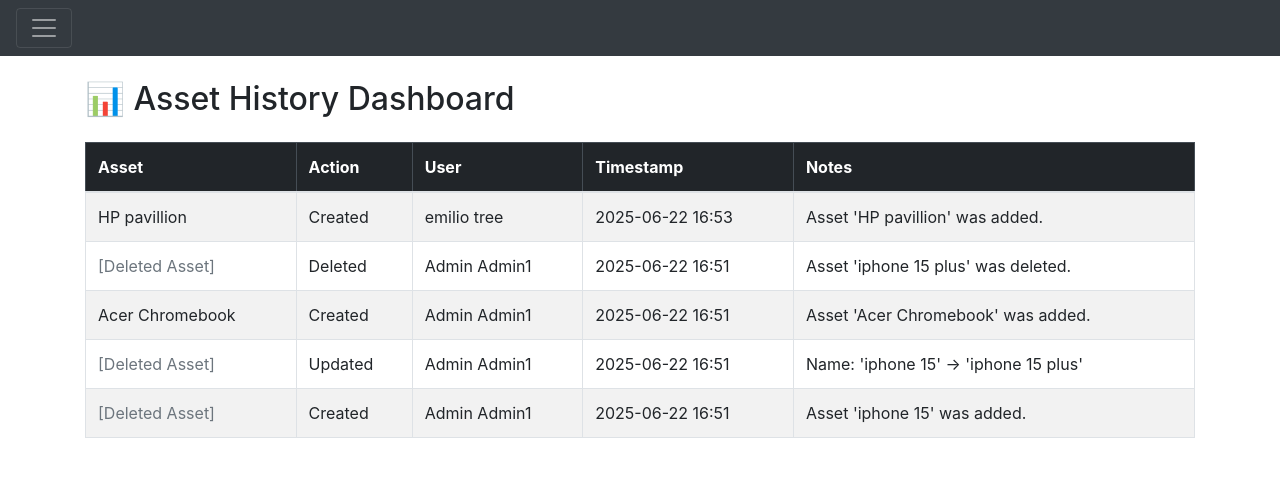
After one commit to EmilyMan2023/ITAssetManagement, a Flask app: page /dashboard in a window 1280 px wide. The commit adds this page. Shown: the top 477 px of the page. Run offline with Flask 3, Linux system fonts and the light colour scheme; a user stored in the database is signed in; some libraries are stand-ins or nearby versions.

Commit message:
adding asset history

```diff
--- a/website/templates/base.html
+++ b/website/templates/base.html
@@ -32,6 +32,7 @@
                 <div class="navbar-nav">
                     {% if user.is_authenticated %}
                     <a class="nav-item nav-link" id="home" href="/">Home</a>
+                    <a class="nav-item nav-link" id="dashboard" href="{{ url_for('views.dashboard') }}">Dashboard</a>
                     <a class="nav-item nav-link" id="logout" href="/logout">Logout</a>
                     {% else %}
                     <a class="nav-item nav-link" id="login" href="/login">Login</a>
@@ -58,6 +59,7 @@
                     <span aria-hidden="true">&times;</span>
                 </button>
             </div>
+
             {% endif %}
             {% endfor %}
         {% endif %}
--- /dev/null
+++ b/website/templates/dashboard.html
@@ -0,0 +1,40 @@
+{% extends "base.html" %}
+{% block title %}Dashboard{% endblock %}
+
+{% block content %}
+<br>
+<h2 class="mb-4">📊 Asset History Dashboard</h2>
+
+{% if history %}
+  <table class="table table-striped table-bordered">
+    <thead class="table-dark">
+      <tr>
+        <th>Asset</th>
+        <th>Action</th>
+        <th>User</th>
+        <th>Timestamp</th>
+        <th>Notes</th>
+      </tr>
+    </thead>
+    <tbody>
+      {% for entry in history %}
+        <tr>
+          <td>
+            {% if entry.asset %}
+                {{ entry.asset.asset_name }}
+            {% else %}
+                <span class="text-muted">[Deleted Asset]</span>
+            {% endif %}
+          </td>
+          <td>{{ entry.action }}</td>
+          <td>{{ entry.user.first_name }} {{ entry.user.last_name or '' }}</td>
+          <td>{{ entry.timestamp.strftime('%Y-%m-%d %H:%M') }}</td>
+          <td>{{ entry.notes }}</td>
+        </tr>
+      {% endfor %}
+    </tbody>
+  </table>
+{% else %}
+  <p class="text-muted">No asset activity recorded yet.</p>
+{% endif %}
+{% endblock %}
--- a/website/views.py
+++ b/website/views.py
@@ -1,8 +1,9 @@
 from flask import Blueprint, render_template, request, redirect, url_for, flash
 from flask_login import login_required, current_user
 from website.decorators import admin_only
-from website.models import Asset
+from website.models import Asset, Asset_History, User
 from . import db
+from datetime import datetime
 
 views = Blueprint('views', __name__)
 
@@ -12,8 +13,12 @@ def home():
     print("🔍 Current user ID:", current_user.id)
     print("🔒 Authenticated:", current_user.is_authenticated)
 
-    assets = Asset.query.filter_by(user_id=current_user.id).all()
-    return render_template("home.html", user=current_user, assets=assets)
+    from sqlalchemy import or_
+
+    assets = Asset.query.all()
+    all_users = User.query.all()
+
+    return render_template('home.html', user=current_user, assets=assets, all_users=all_users)
 
 
 
@@ -28,9 +33,13 @@ def add_asset():
     if request.method == 'POST':
         asset_name = request.form['asset_name']
         category = request.form['category']
-        purchase_date = float(request.form['purchase_date'])  # or validate/parse better
+        purchase_date = datetime.strptime(request.form['purchase_date'], '%Y-%m-%d').date()
         condition = request.form['condition']
         status = request.form['status']
+        assigned_user_id = request.form.get('assigned_to')  # Could be empty
+
+        assigned_id = int(assigned_user_id) if status == 'In Use' and assigned_user_id else None
+
 
         new_asset = Asset(
             asset_name=asset_name,
@@ -38,45 +47,109 @@ def add_asset():
             purchase_date=purchase_date,
             condition=condition,
             status=status,
-            user_id=current_user.id
+            created_by=current_user.id,
+            assigned_to=assigned_id
         )
 
         db.session.add(new_asset)
         db.session.commit()
+
+        history = Asset_History(
+            asset_id=new_asset.id,
+            user_id=current_user.id,
+            action="Created",
+            notes=f"Asset '{new_asset.asset_name}' was added."
+        )
+        db.session.add(history)
+        db.session.commit()
+
         flash('Asset added successfully!', category='success')
         return redirect(url_for('views.home'))
 
-    return render_template('add_asset.html', user=current_user)
-
+    all_users = User.query.all()
+    return render_template('add_asset.html', user=current_user, all_users=all_users)
 
 @views.route('/edit-asset/<int:id>', methods=['GET', 'POST'])
 @login_required
 def edit_asset(id):
-    asset = Asset.query.filter_by(id=id, user_id=current_user.id).first()
+    asset = Asset.query.get_or_404(id)
 
     if not asset:
         flash("Asset not found or you don't have permission to edit it.", category="error")
         return redirect(url_for('views.home'))
 
     if request.method == 'POST':
-        asset.asset_name = request.form.get('asset_name')
-        asset.category = request.form.get('category')
-        asset.purchase_date = request.form.get('purchase_date')
-        asset.condition = request.form.get('condition')
-        asset.status = request.form.get('status')
+        changes = []
 
-        db.session.commit()
-        flash("Asset updated successfully!", category="success")
+        # Compare and update each field
+        new_name = request.form.get('asset_name')
+        if asset.asset_name != new_name:
+            changes.append(f"Name: '{asset.asset_name}' → '{new_name}'")
+            asset.asset_name = new_name
+
+        new_category = request.form.get('category')
+        if asset.category != new_category:
+            changes.append(f"Category: '{asset.category}' → '{new_category}'")
+            asset.category = new_category
+
+        new_condition = request.form.get('condition')
+        if asset.condition != new_condition:
+            changes.append(f"Condition: '{asset.condition}' → '{new_condition}'")
+            asset.condition = new_condition
+
+        new_status = request.form.get('status')
+        if asset.status != new_status:
+            changes.append(f"Status: '{asset.status}' → '{new_status}'")
+            asset.status = new_status
+
+        if changes:
+            db.session.commit()  # Save the changes first
+
+            history = Asset_History(
+                asset_id=asset.id,
+                user_id=current_user.id,
+                action="Updated",
+                notes="; ".join(changes)
+            )
+            db.session.add(history)
+            db.session.commit()
+
+            flash("Asset updated successfully!", category="success")
+        else:
+            flash("No changes were made to the asset.", category="info")
+
         return redirect(url_for('views.home'))
 
     return render_template('edit_asset.html', asset=asset, user=current_user)
+
 
 @views.route('/delete-asset/<int:id>', methods=['POST'])
 @login_required
 @admin_only
 def delete_asset(id):
     asset = Asset.query.get_or_404(id)
+
+    # Log the deletion *before* removing the asset
+    history = Asset_History(
+        asset_id=asset.id,
+        user_id=current_user.id,
+        action="Deleted",
+        notes=f"Asset '{asset.asset_name}' was deleted."
+    )
+    db.session.add(history)
+
     db.session.delete(asset)
     db.session.commit()
+
     flash("Asset deleted successfully.", category="success")
     return redirect(url_for('views.home'))
+
+@views.route('/dashboard')
+@login_required
+def dashboard():
+
+
+    all_assets = Asset.query.all()
+    all_history = Asset_History.query.order_by(Asset_History.timestamp.desc()).all()
+
+    return render_template('dashboard.html', user=current_user, assets=all_assets, history=all_history)
```
Also changed, not shown: website/auth.py (+14 -6 lines), website/models.py (+24 -3 lines), website/templates/add_asset.html (+29 -13 lines), website/templates/assets.html (+9 -4 lines), website/templates/edit_asset.html (+7 -8 lines), website/templates/home.html (+16 -8 lines), website/templates/sign-up.html (+29 -0 lines), website/database.db.
